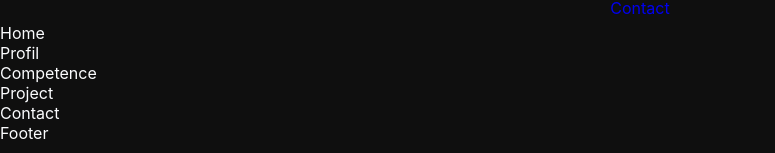
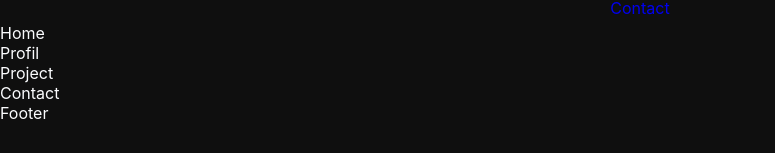
Before and after one commit to Fandresena00/portfolio, a React (Vite) app: page / in a window 1280 px wide. Shown: the part 140-293 px from the top of the page, without its empty margins (0-775 px from the left). Built offline with nearby package versions, Linux system fonts and the light colour scheme.

Commit message:
update base

```diff
--- a/src/App.jsx
+++ b/src/App.jsx
@@ -1,6 +1,5 @@
 import Footer from "./components/footer/Footer";
 import Header from "./components/header/Header";
-import Competence from "./pages/Competence";
 import Contact from "./pages/Contact";
 import Home from "./pages/Home";
 import Profil from "./pages/Profil";
@@ -12,7 +11,6 @@ export default function App() {
       <Header />
       <Home />
       <Profil />
-      <Competence />
       <Project />
       <Contact />
       <Footer />
--- a/src/pages/Competence.jsx
+++ /dev/null
@@ -1,3 +0,0 @@
-export default function Competence() {
-  return <div>Competence</div>;
-}
```
